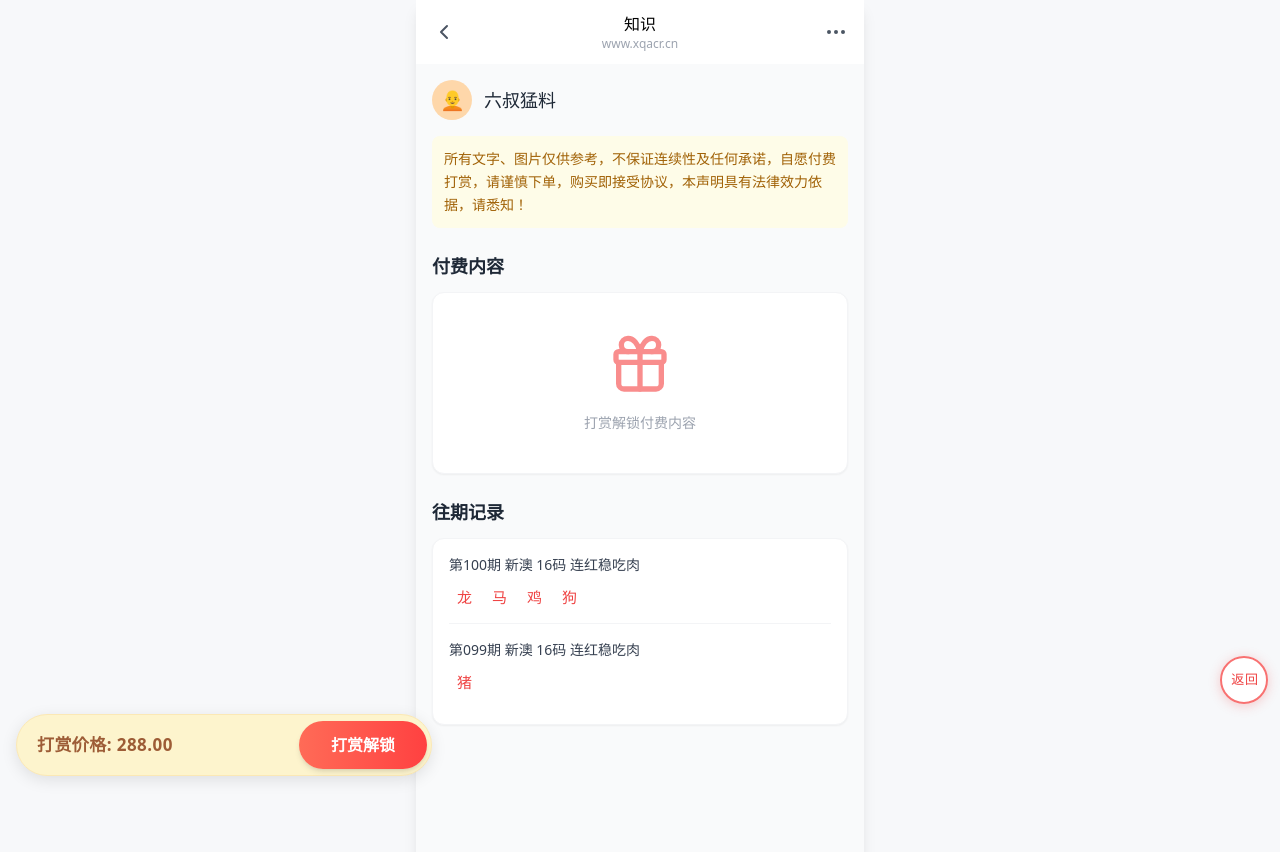
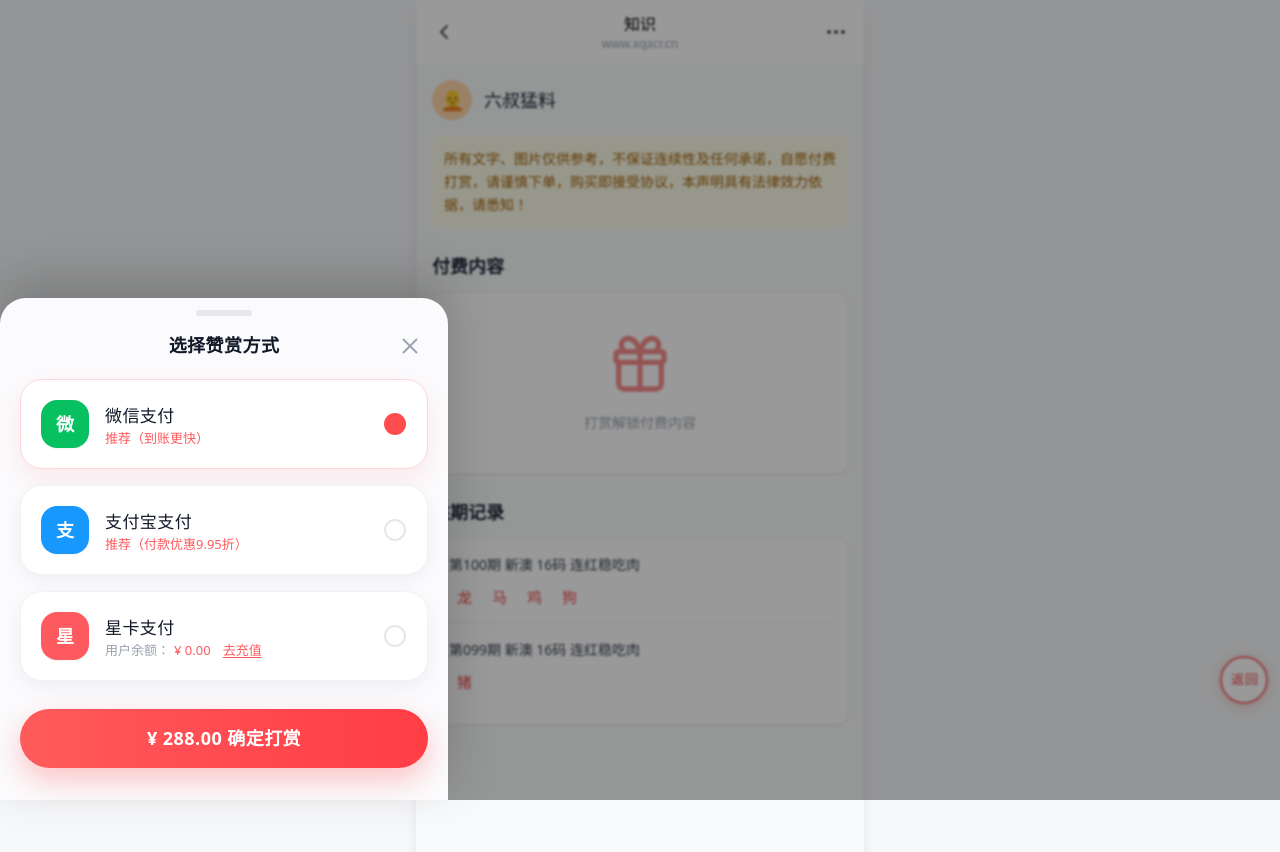
Before and after one commit to qrzmvp666666/MSF, a React (Vite) app in the folder frontend/: page /detail in a window 1280 px wide. Both pictures are taken after a click on the button "打赏解锁". Shown: the top 852 px of the page. Built offline with nearby package versions, Linux system fonts and the light colour scheme.

Commit message:
添加支付方式选择功能，优化打赏流程

```diff
--- a/frontend/src/pages/Detail.tsx
+++ b/frontend/src/pages/Detail.tsx
@@ -1,11 +1,38 @@
-import { ChevronLeft, MoreHorizontal, Gift } from 'lucide-react';
+import { useState } from 'react';
+import { ChevronLeft, MoreHorizontal, Gift, X, CheckCircle2, Circle } from 'lucide-react';
 import { useNavigate } from 'react-router-dom';
 
 export default function Detail() {
   const navigate = useNavigate();
+  const [showPaymentSheet, setShowPaymentSheet] = useState(false);
+  const [paymentMethod, setPaymentMethod] = useState<'wechat' | 'alipay' | 'star-card'>('wechat');
+
+  const paymentOptions = [
+    {
+      key: 'wechat' as const,
+      label: '微信支付',
+      hint: '推荐（到账更快）',
+      icon: '微',
+      iconClassName: 'bg-[#07c160] text-white',
+    },
+    {
+      key: 'alipay' as const,
+      label: '支付宝支付',
+      hint: '推荐（付款优惠9.95折）',
+      icon: '支',
+      iconClassName: 'bg-[#1698ff] text-white',
+    },
+    {
+      key: 'star-card' as const,
+      label: '星卡支付',
+      hint: '账户余额：¥ 0.00',
+      icon: '星',
+      iconClassName: 'bg-[#ff5a5f] text-white',
+    },
+  ];
 
   return (
-    <div className="bg-gray-50 min-h-screen pb-20">
+    <div className="bg-gray-50 min-h-screen pb-20 relative">
       {/* Header */}
       <div className="flex items-center justify-between px-4 py-3 bg-white sticky top-0 z-10">
         <ChevronLeft size={24} className="text-gray-600" onClick={() => navigate(-1)} />
@@ -77,11 +104,77 @@ export default function Detail() {
           <div className="text-[#9d5c36] font-bold text-[17px] tracking-wide flex-1">
             打赏价格: 288.00
           </div>
-          <button className="bg-gradient-to-r from-[#ff6b57] to-[#ff4141] hover:opacity-95 text-white font-bold text-[16px] px-8 py-3 rounded-full shadow-md transition-opacity">
+          <button
+            onClick={() => setShowPaymentSheet(true)}
+            className="bg-gradient-to-r from-[#ff6b57] to-[#ff4141] hover:opacity-95 text-white font-bold text-[16px] px-8 py-3 rounded-full shadow-md transition-opacity"
+          >
             打赏解锁
           </button>
         </div>
       </div>
+
+      {showPaymentSheet && (
+        <>
+          <div
+            className="fixed inset-0 bg-black/40 z-[60] backdrop-blur-[1px]"
+            onClick={() => setShowPaymentSheet(false)}
+          />
+          <div className="fixed bottom-0 left-0 w-full max-w-md z-[70] rounded-t-[26px] bg-[#fbfbfd] px-5 pt-3 pb-8 shadow-[0_-16px_50px_rgba(0,0,0,0.18)] animate-[slideUp_0.2s_ease-out]">
+            <div className="mx-auto mb-4 h-1.5 w-14 rounded-full bg-gray-200" />
+
+            <div className="relative mb-5">
+              <h3 className="text-center text-[18px] font-bold tracking-wide text-gray-900">选择赞赏方式</h3>
+              <button
+                onClick={() => setShowPaymentSheet(false)}
+                className="absolute right-0 top-1/2 flex h-9 w-9 -translate-y-1/2 items-center justify-center rounded-full text-gray-400 transition-colors hover:bg-gray-100 hover:text-gray-600"
+              >
+                <X size={26} strokeWidth={1.75} />
+              </button>
+            </div>
+
+            <div className="space-y-4">
+              {paymentOptions.map((option) => {
+                const selected = paymentMethod === option.key;
+
+                return (
+                  <button
+                    key={option.key}
+                    onClick={() => setPaymentMethod(option.key)}
+                    className={`flex w-full items-center rounded-[22px] px-5 py-5 transition-all ${
+                      selected
+                        ? 'bg-white border border-[#ffd7d9] shadow-[0_10px_28px_rgba(255,90,95,0.12)]'
+                        : 'bg-white border border-[#f1f2f5] shadow-[0_6px_20px_rgba(15,23,42,0.05)]'
+                    }`}
+                  >
+                    <div className={`mr-4 flex h-12 w-12 items-center justify-center rounded-2xl text-lg font-bold shadow-sm ${option.iconClassName}`}>
+                      {option.icon}
+                    </div>
+                    <div className="flex-1 text-left">
+                      <div className="text-[17px] font-medium tracking-wide text-gray-900">{option.label}</div>
+                      <div className={`mt-1 text-[13px] leading-none ${option.key === 'star-card' ? 'text-gray-400' : 'text-[#ff5a5f]'}`}>
+                        {option.key === 'star-card' ? '用户余额：' : option.hint}
+                        {option.key === 'star-card' && (
+                          <>
+                            <span className="ml-1 text-[#ff5a5f]">¥ 0.00</span>
+                            <span className="ml-3 font-medium underline underline-offset-2 text-[#ff5a5f]">去充值</span>
+                          </>
+                        )}
+                      </div>
+                    </div>
+                    <div className="ml-4 text-[#ff4d4f]">
+                      {selected ? <CheckCircle2 size={24} fill="currentColor" className="text-[#ff4d4f]" /> : <Circle size={24} className="text-[#e5e7eb]" />}
+                    </div>
+                  </button>
+                );
+              })}
+            </div>
+
+            <button className="mt-7 w-full rounded-full bg-gradient-to-r from-[#ff5b5b] via-[#ff4b51] to-[#ff3d45] py-4 text-[18px] font-bold tracking-wide text-white shadow-[0_12px_30px_rgba(255,77,79,0.32)] transition-transform active:scale-[0.99]">
+              ¥ 288.00 确定打赏
+            </button>
+          </div>
+        </>
+      )}
     </div>
   );
 }
```
